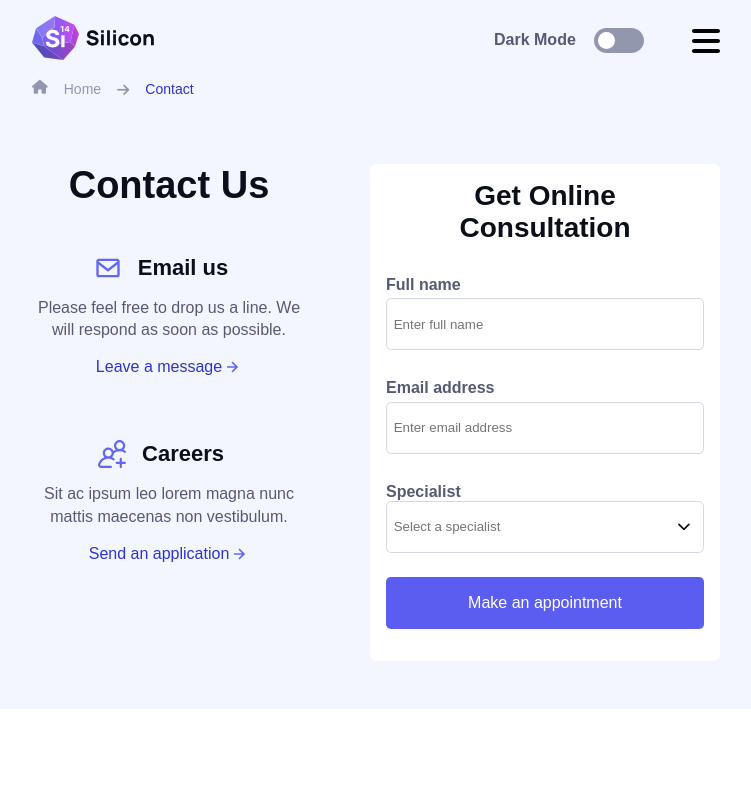
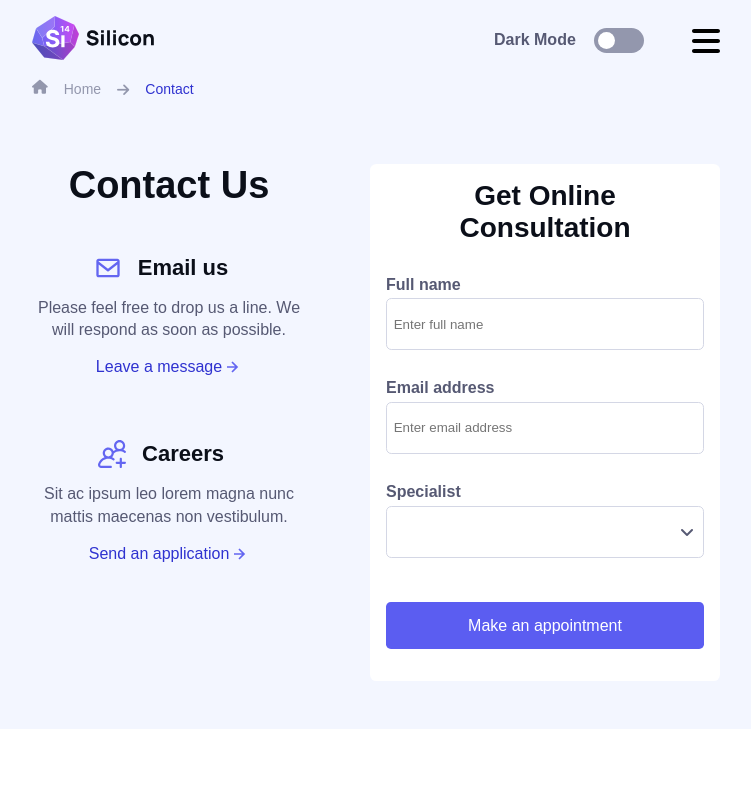
Before and after one commit to asjo-89/Silicon-React, a React (Vite) app: page /contact in a window 1280 px wide. Shown: the top 800 px of the page, without its empty margins (264-1015 px from the left). Built offline with nearby package versions, Linux system fonts and the light colour scheme.

Commit message:
ändrat html och css för specialist-fältet

```diff
--- a/src/components/ContactForm.jsx
+++ b/src/components/ContactForm.jsx
@@ -1,4 +1,5 @@
 import React, { useEffect, useState } from 'react'
+
 
 const ContactForm = () => {
 
@@ -6,7 +7,7 @@ const ContactForm = () => {
     const [formData, setFormData] = useState({ fullName: '', email: '', specialist: '' });
     const [errors, setErrors] = useState({});
     const [isSubmitted, setIsSubmitted] = useState(false);
-    const [dropDown, setDropDown] = useState(false);
+    const [loading, setLoading] = useState(false);
 
     const handleChange = (e) => {
         const { name, value } = e.target;
@@ -20,17 +21,6 @@ const ContactForm = () => {
         }
     }
 
-    const handleDropDown = (e) => {
-        e.preventDefault();
-
-        if(dropDown) {
-            setDropDown(false);
-        }
-        else {
-            setDropDown(true);
-        }
-    }
-
     const handleSelectSpecialist = (specialist) => {
         setFormData({...formData, specialist});
         setDropDown(false);
@@ -38,6 +28,7 @@ const ContactForm = () => {
 
     const handleSubmit = async (e) => {
         e.preventDefault();
+        setLoading(true);
 
         const newErrors = {};
 
@@ -49,6 +40,7 @@ const ContactForm = () => {
 
         if(Object.keys(newErrors).length > 0) {
             setErrors(newErrors);
+            setLoading(false);
             return
         }
 
@@ -65,6 +57,7 @@ const ContactForm = () => {
             if(res.ok) {
                 setIsSubmitted(true);
                 setFormData({ fullName: '', email: '', specialist: '' });
+                setErrors({});
                 console.log('The request was sent successfully.');
             } else {
                 const error = await res.json();
@@ -74,6 +67,9 @@ const ContactForm = () => {
         }
         catch(error) {
             console.log('There was an error!', error);
+        }
+        finally {
+            setLoading(false);
         }
     }
 
@@ -89,7 +85,7 @@ const ContactForm = () => {
 
     if(isSubmitted) {
         return (
-            <div className="box">
+            <div className="confirm-box">
                 <h3>Thank you for contacting us!</h3>
                 <p>We will get back to you within 2-3 days.</p>
             </div>
@@ -97,6 +93,10 @@ const ContactForm = () => {
     }
 
     const specialist = [
+        {
+            id: 0,
+            title: ''
+        },
         {
             id: 1,
             title: 'Cardiology'
@@ -148,52 +148,34 @@ const ContactForm = () => {
     ]
 
   return (
+
     <div className="form-container">
         <h2>Get Online Consultation</h2>
         <form className="form" onSubmit={handleSubmit} noValidate>
+            {loading && <div className="loading">Loading...</div>}
             <div className="input-group">
-                <label htmlFor="">Full name</label>
-                <input value={formData.fullName} onChange={handleChange} name="fullName" className={`form-input ${errors.fullName ? 'validate-error' : ''}`} type="text" placeholder="Enter full name" />
-                <span className="msg-error">{errors.fullName && errors.fullName || errors.FullName && errors.FullName}</span>
+                <label>Full name</label>
+                <input value={formData.fullName} onChange={handleChange} name="fullName" className={`form-input ${errors.fullName ? 'validate-error' : ''}`} type="text" placeholder="Enter full name" required />
+                <span className="msg-error">{errors.fullName && errors.fullName}</span>
             </div>
             <div className="input-group">
-                <label htmlFor="">Email address</label>
-                <input value={formData.email} onChange={handleChange} name="email" className={`form-input ${errors.email ? 'validate-error' : ''}`} type="email" placeholder="Enter email address" />
-                <span className="msg-error">{errors.email && errors.email || errors.Email && errors.Email}</span>
+                <label>Email address</label>
+                <input value={formData.email} onChange={handleChange} name="email" className={`form-input ${errors.email ? 'validate-error' : ''}`} type="email" placeholder="Enter email address" required />
+                <span className="msg-error">{errors.email && errors.email}</span>
 
             </div>
             <div className="input-group">
-                <div className="dropdown-group">
-                    <label htmlFor="">Specialist</label>
-                    <div className="input-wrapper">
-                        <div className="input-container">
-                            <input value={formData.specialist} onChange={handleChange} name="specialist" className={`form-input ${errors.specialist ? 'validate-error' : ''}`} list="specialist" placeholder="Select a specialist" />
-                            <button onClick={handleDropDown} className="specialist-btn" htmlFor="specialist">
-                                <i className="fa-solid fa-chevron-down"></i>
-                            </button>
-                        </div>
-                        {dropDown && (
-                            <ul>
-                                {specialist.map((item) => (
-                                    <li key={item.id} value={item.title} onClick={() => handleSelectSpecialist(item.title)}>{item.title}</li>
-                                ))}
-                            </ul>
-                        )}
-                        <span className="msg-error">{errors.specialist && errors.specialist || errors.Specialist && errors.Specialist}</span>
-                    </div>
+                <label>Specialist</label>
+                <div className="select-container">
+                    <select value={formData.specialist} onChange={handleChange} name="specialist" id="select" className={`form-input select-input ${errors.specialist ? 'validate-error' : ''}`} list="specialist" required>
+                        {specialist.map((item) => (
+                            <option className="option" key={item.id} value={item.title} onClick={() => handleSelectSpecialist(item.title)}>{item.title}</option>
+                        ))}
+                    </select>
                 </div>
-                {/* <label htmlFor="">Specialist</label>
-                <input value={formData.specialist} onChange={handleChange} name="specialist" className={`form-input ${errors.specialist ? 'validate-error' : ''}`} list="specialist" />
-
-                <datalist id="specialist">
-                    <option value="">Select a specialist</option>
-                {specialist.map((item) => (
-                    <option key={item.id} value={item.title}>{item.title}</option>
-                ))}
-                </datalist>
-                <span className="msg-error">{errors.specialist && errors.specialist || errors.Specialist && errors.Specialist}</span> */}
+                <span className="msg-error">{errors.specialist && errors.specialist}</span>
             </div>
-            <button className="btn btn-primary">Make an appointment</button>
+            <button type="submit" className="btn btn-primary">{loading ? 'Submitting...' : 'Make an appointment'}</button>
         </form>
     </div>
   )
--- a/src/contact.css
+++ b/src/contact.css
@@ -173,51 +173,29 @@ h3 {
         background-color: var(--color-form-bg-white);
         outline: none;
     }
-    .form-container .btn {
-        height: 52px;
-    }
-    .input-wrapper {
+    .form-input:focus {
+        box-shadow: inset 0 0 3px var(--color-grey800);
+      }
+    .select-container {
         position: relative;
     }
-    .input-container {
-        display: flex;
-        width: 100%;
-        position: relative;
-        align-items: center;
+    .select-input {
+        padding-right: 1.5rem;
+        appearance: none;
+        cursor: pointer;
     }
-    .specialist {
-        flex: 1;
+    .select-container::after {
+        content: '\f107';
+        font-family: 'Font Awesome 6 Free';
+        font-weight: 900;
+        position: absolute;
+        right: 10px;
+        top: 50%;
+        transform: translateY(-50%);
+        pointer-events: none;
     }
-    ul {
-        border: 1px solid var(--color-grey300);
-        border-radius: .5rem;
-        padding: .5em;
-        position: absolute;
-        z-index: 5;
-        right: 0;
-        max-height: 150px;
-        overflow-y: auto;
-        scroll-behavior: smooth;
-        background-color: var(--color-form-bg-white);
-    }
-    li {
-        list-style: none;
-        padding: .5em;
-        cursor: pointer;
-        border-radius: .5em;
-
-        &:hover {
-            background-color: var(--color-grey300);
-        }
-    }
-    .specialist-btn {
-        position: absolute;
-        border: none;
-        right: 0;
-        background-color: transparent;
-        padding: 1em;
-        cursor: pointer;
-        color: var(--color-grey900);
+    .option {
+        color: var(--color-grey700);
     }
     .validate-error {
         border: 2px solid firebrick;
@@ -226,7 +204,7 @@ h3 {
     color: firebrick;
     font-size: 13px;
     }
-    .box {
+    .confirm-box {
         display: flex;
         flex-direction: column;
         justify-content: center;
@@ -235,6 +213,10 @@ h3 {
         p {
             padding-bottom: 2rem;
         }
+    }
+    .form-container .btn {
+        padding: .9rem;
+        margin-top: 1rem;
     }
 }
 
@@ -416,12 +398,9 @@ h3 {
             padding: 3rem;
             width: 600px;
             position: absolute;
-            top: 0;
+            top: 3.5rem;
             right: 0;
             box-shadow: 0 0 8px #cecece;
-        }
-        .form-container .btn {
-            margin-top: 3rem;
         }
         .content {
             position: relative;
@@ -430,7 +409,7 @@ h3 {
     }
     #location {
         .contact-info {
-            padding-top: 8rem;
+            padding-top: 5rem;
             max-height: 888px;
             grid-template-rows: repeat(5, auto);
         }
--- a/src/main.jsx
+++ b/src/main.jsx
@@ -3,6 +3,7 @@ import { createRoot } from 'react-dom/client'
 import './index.css'
 import './contact.css'
 import App from './App.jsx'
+<link href="https://cdnjs.cloudflare.com/ajax/libs/font-awesome/6.0.0-beta3/css/all.min.css" rel="stylesheet"></link>
 
 createRoot(document.getElementById('root')).render(
   <StrictMode>
```
